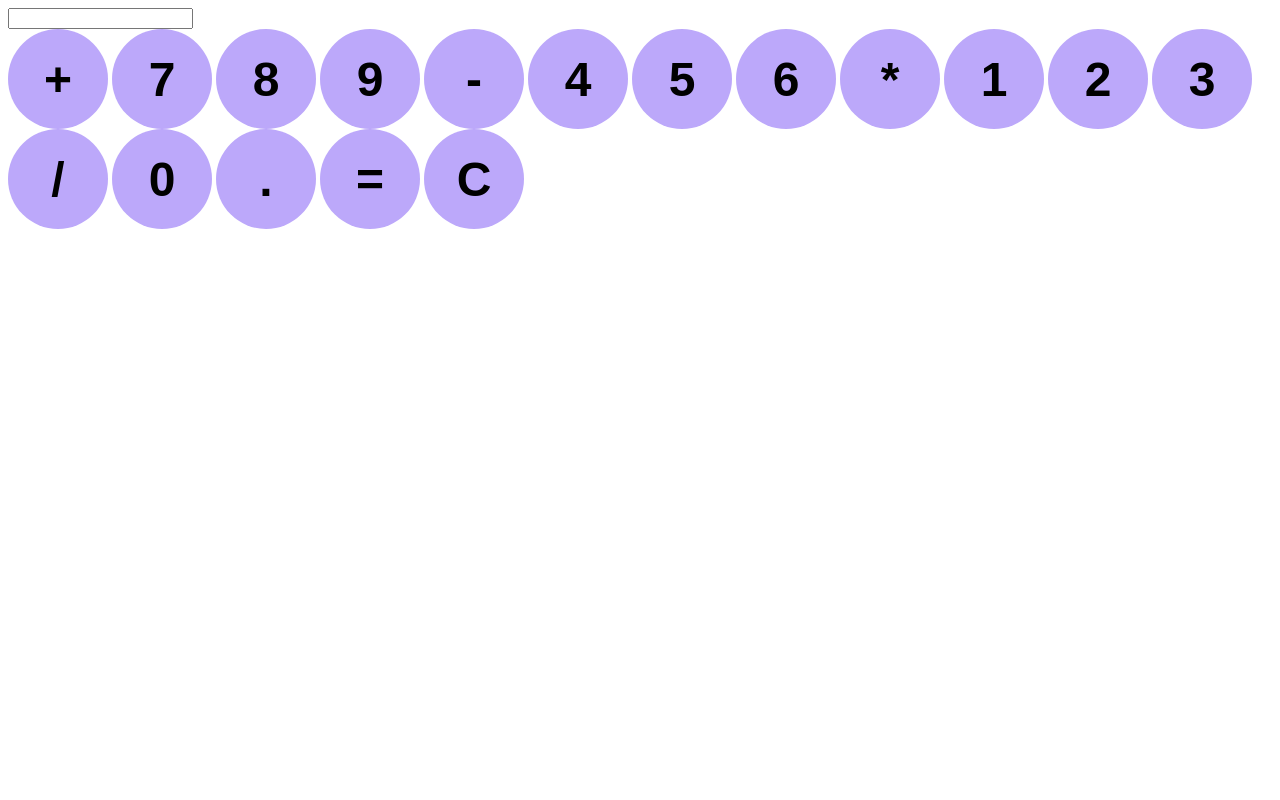
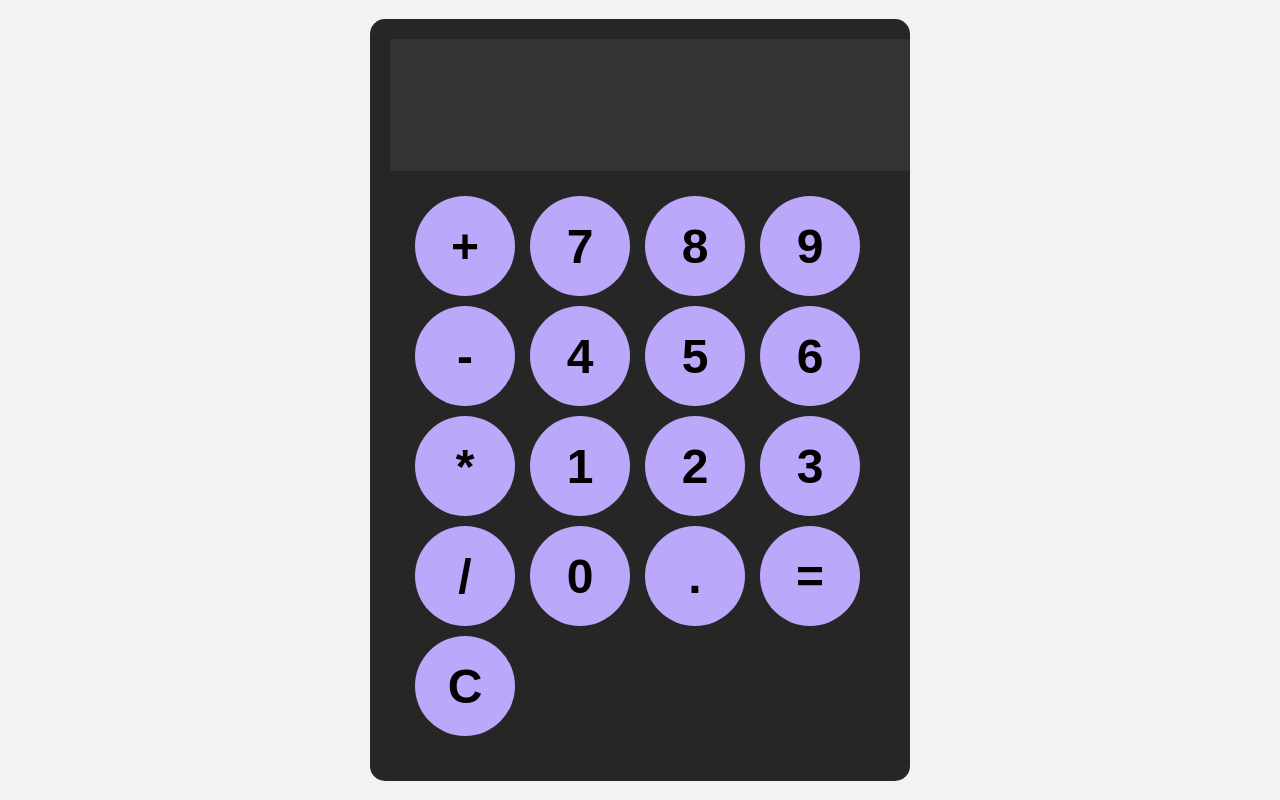
Before and after one commit to Tine-J/CalculatorJS, a plain HTML site: page index.html in a window 1280 px wide. Drawn offline with Linux system fonts and the light colour scheme.

Commit message:
Styled buttons, calculator, body, display and keys and added hover and click styling

```diff
--- a/styles.css
+++ b/styles.css
@@ -1,3 +1,38 @@
+body{
+    margin: 0;
+    display: flex;
+    justify-content: center;
+    align-items: center;
+    height: 100vh;
+    background-color: hsl(0, 0%, 95%);
+}
+
+#calculator{
+    font-family: Arial, sans-serif;
+    background-color: hsl(0, 0%, 15%);
+    border-radius: 15px;
+    max-width: 500px;
+    overflow: hidden;
+    padding: 20px;
+}
+
+#display{
+    width: 100%;
+    padding: 20px;
+    font-size: 5rem;
+    text-align: left;
+    border: none;
+    background-color: hsl(0, 0%, 20%);
+    color: white;
+}
+
+#keys{
+    display: grid;
+    grid-template-columns: repeat(4, 1fr);
+    gap: 10px;
+    padding: 25px;
+}
+
 button{
     width: 100px;
     height: 100px;
@@ -8,3 +43,11 @@ button{
     font-weight: bold;
     cursor: pointer;
 }
+
+button:hover{
+    background-color: hsl(255, 90%, 92%);
+}
+
+button:active{
+    background-color: hsl(255, 90%, 100%);
+}
```
